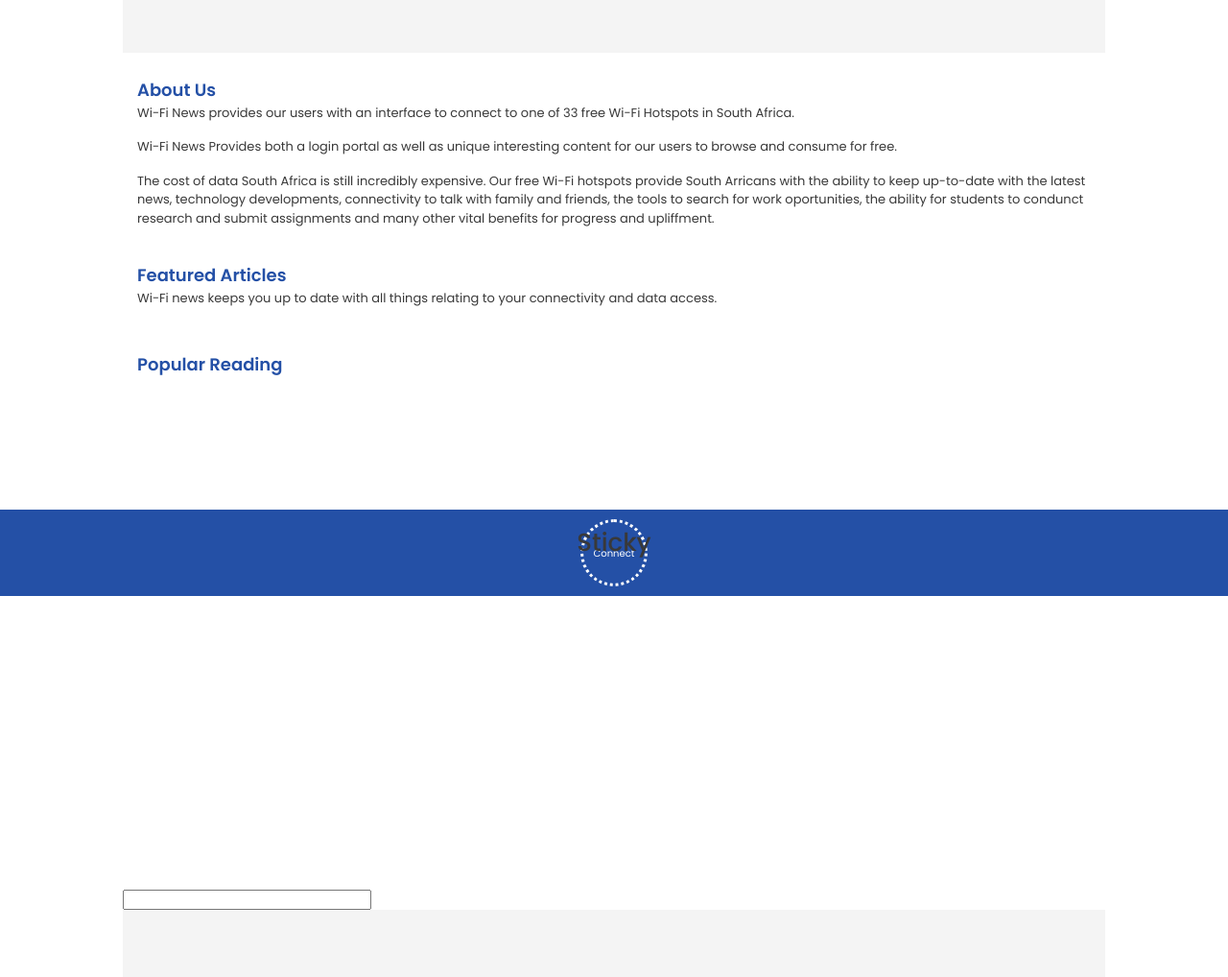
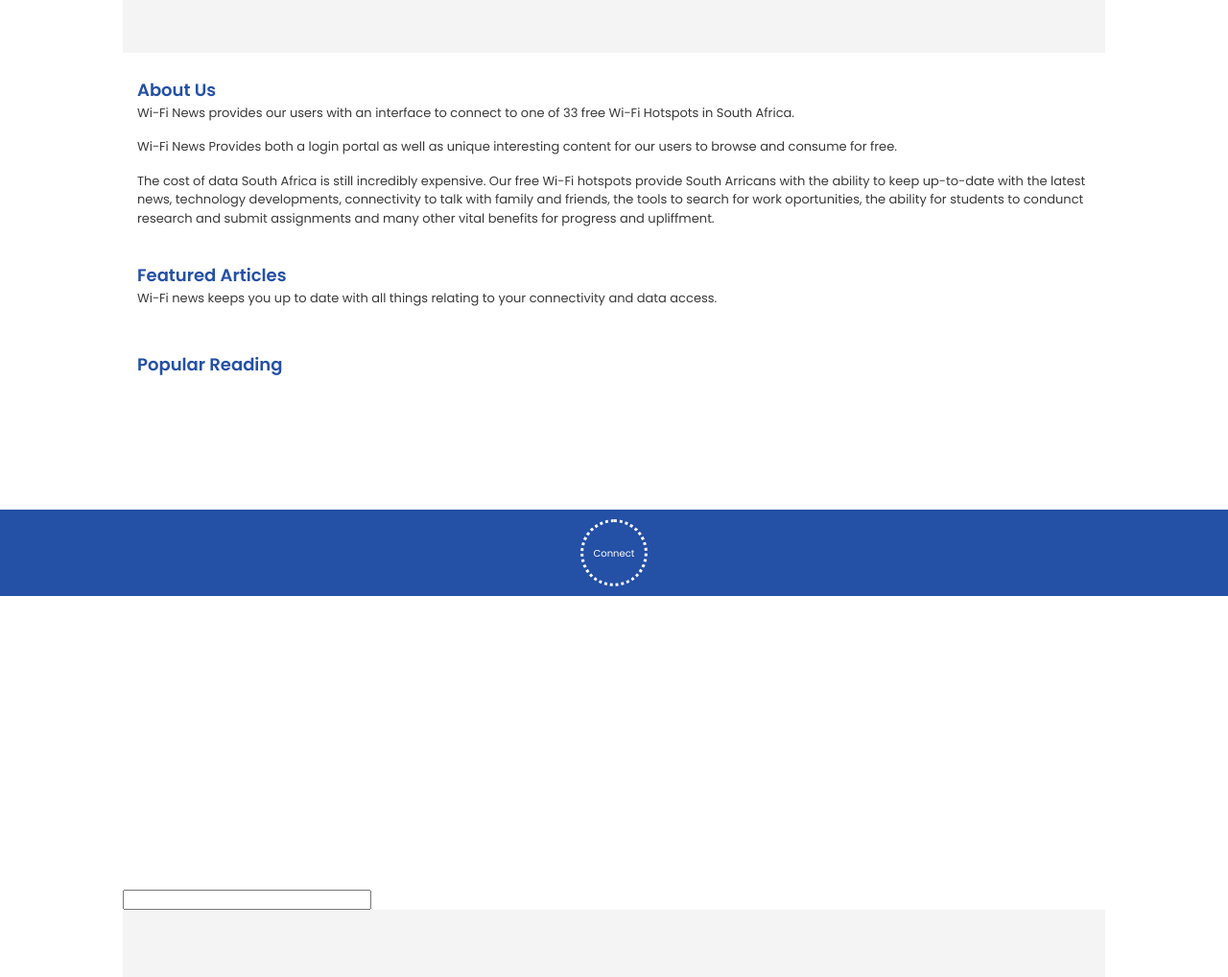
Before and after one commit to arnostrauss19870605/wifin, a Django app: page /index/ in a window 1280 px wide. Shown: the part 179-1197 px from the top of the page at 96% size. Run offline with Django 4.2, Linux system fonts and the light colour scheme; data that the repository does not hold is empty; some libraries are stand-ins or nearby versions.

Commit message:
Update 09082022D

```diff
--- a/templates/index_nop.html
+++ b/templates/index_nop.html
@@ -397,9 +397,9 @@
 
 
 			<div style="text-align: center; margin: 0 auto; z-index:100; left: 0; right: 0; position: fixed; bottom: 0;">
-				<h1>Sticky </h1>
+
 				<!-- GPT AdSlot 4 for Ad unit 'wifinews/homepage_sticky' ### Size: [[320,50],[728,90],[468,60],'fluid'] -->
-				<div id='div-gpt-ad-6628793-4' style="margin-bottom: 40px;">
+				<div id='div-gpt-ad-6628793-4' style="margin-bottom: 90px;">
 					<script>
 						googletag.cmd.push(function() { googletag.display('div-gpt-ad-6628793-4'); });
 					</script>
```
